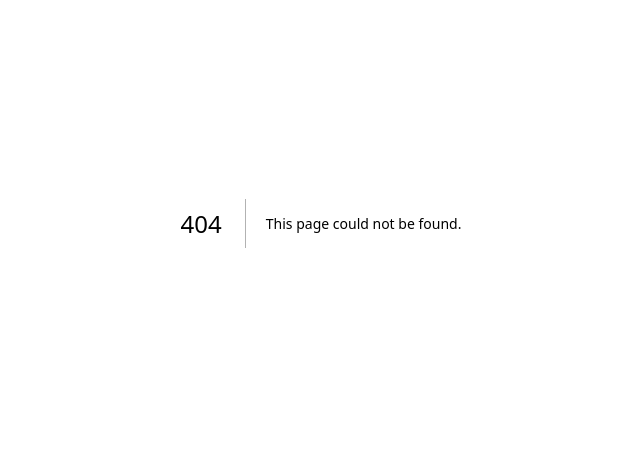
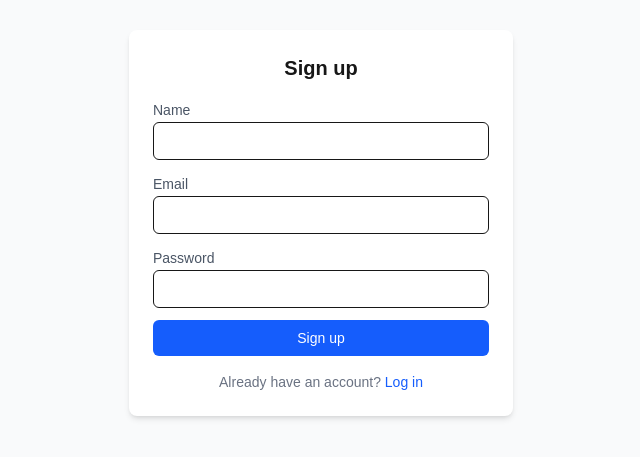
Before and after one commit to Zee-2004/task-tracker, a Next.js app: page /signup in a window 1280 px wide. Before the commit this address had no page. Shown: the part 177-634 px from the top of the page, without its empty margins (319-959 px from the left). Built offline with nearby package versions, Linux system fonts and the light colour scheme.

Commit message:
Add login and signup pages

```diff
--- a/src/app/layout.tsx
+++ b/src/app/layout.tsx
@@ -1,6 +1,7 @@
 import type { Metadata } from "next";
 import { Geist, Geist_Mono } from "next/font/google";
 import "./globals.css";
+import Providers from "./providers";
 
 const geistSans = Geist({
   variable: "--font-geist-sans",
@@ -13,8 +14,8 @@
 });
 
 export const metadata: Metadata = {
-  title: "Create Next App",
-  description: "Generated by create next app",
+  title: "Task Tracker",
+  description: "A simple task tracking app",
 };
 
 export default function RootLayout({ children }: LayoutProps<"/">) {
@@ -23,7 +24,9 @@
       lang="en"
       className={`${geistSans.variable} ${geistMono.variable} h-full antialiased`}
     >
-      <body className="min-h-full flex flex-col">{children}</body>
+      <body className="min-h-full flex flex-col">
+        <Providers>{children}</Providers>
+      </body>
     </html>
   );
 }
--- /dev/null
+++ b/src/app/login/page.tsx
@@ -0,0 +1,75 @@
+'use client';
+
+import { useState } from 'react';
+import { signIn } from 'next-auth/react';
+import { useRouter } from 'next/navigation';
+
+export default function LoginPage() {
+  const router = useRouter();
+  const [email, setEmail] = useState('');
+  const [password, setPassword] = useState('');
+  const [error, setError] = useState('');
+
+  async function handleSubmit(e: React.FormEvent) {
+    e.preventDefault();
+    setError('');
+
+    const res = await signIn('credentials', {
+      email,
+      password,
+      redirect: false,
+    });
+
+    if (res?.error) {
+      setError('Invalid email or password');
+    } else {
+      router.push('/dashboard');
+    }
+  }
+
+  return (
+    <div className="min-h-screen flex items-center justify-center bg-gray-50 px-4">
+      <div className="w-full max-w-sm bg-white p-6 rounded-lg shadow-md space-y-4">
+        <h1 className="text-xl font-semibold text-center">Log in</h1>
+        <form onSubmit={handleSubmit} className="space-y-3">
+          <div>
+            <label htmlFor="email" className="text-sm text-gray-600">
+              Email
+            </label>
+            <input
+              id="email"
+              type="email"
+              value={email}
+              onChange={(e) => setEmail(e.target.value)}
+              required
+              className="w-full border rounded-md px-3 py-2 text-sm"
+            />
+          </div>
+          <div>
+            <label htmlFor="password" className="text-sm text-gray-600">
+              Password
+            </label>
+            <input
+              id="password"
+              type="password"
+              value={password}
+              onChange={(e) => setPassword(e.target.value)}
+              required
+              className="w-full border rounded-md px-3 py-2 text-sm"
+            />
+          </div>
+          {error && <p className="text-red-600 text-sm">{error}</p>}
+          <button
+            type="submit"
+            className="w-full bg-blue-600 text-white rounded-md py-2 text-sm font-medium hover:bg-blue-700"
+          >
+            Log in
+          </button>
+        </form>
+        <p className="text-sm text-center text-gray-500">
+          No account? <a href="/signup" className="text-blue-600">Sign up</a>
+        </p>
+      </div>
+    </div>
+  );
+}
--- /dev/null
+++ b/src/app/providers.tsx
@@ -0,0 +1,7 @@
+'use client';
+
+import { SessionProvider } from 'next-auth/react';
+
+export default function Providers({ children }: { children: React.ReactNode }) {
+  return <SessionProvider>{children}</SessionProvider>;
+}
--- /dev/null
+++ b/src/app/signup/page.tsx
@@ -0,0 +1,89 @@
+'use client';
+
+import { useState } from 'react';
+import { useRouter } from 'next/navigation';
+
+export default function SignupPage() {
+  const router = useRouter();
+  const [email, setEmail] = useState('');
+  const [password, setPassword] = useState('');
+  const [name, setName] = useState('');
+  const [error, setError] = useState('');
+
+  async function handleSubmit(e: React.FormEvent) {
+    e.preventDefault();
+    setError('');
+
+    const res = await fetch('/api/signup', {
+      method: 'POST',
+      headers: { 'Content-Type': 'application/json' },
+      body: JSON.stringify({ email, password, name }),
+    });
+
+    if (!res.ok) {
+      const data = await res.json();
+      setError(data.error || 'Signup failed');
+      return;
+    }
+
+    router.push('/login');
+  }
+
+  return (
+    <div className="min-h-screen flex items-center justify-center bg-gray-50 px-4">
+      <div className="w-full max-w-sm bg-white p-6 rounded-lg shadow-md space-y-4">
+        <h1 className="text-xl font-semibold text-center">Sign up</h1>
+        <form onSubmit={handleSubmit} className="space-y-3">
+          <div>
+            <label htmlFor="name" className="text-sm text-gray-600">
+              Name
+            </label>
+            <input
+              id="name"
+              type="text"
+              value={name}
+              onChange={(e) => setName(e.target.value)}
+              className="w-full border rounded-md px-3 py-2 text-sm"
+            />
+          </div>
+          <div>
+            <label htmlFor="email" className="text-sm text-gray-600">
+              Email
+            </label>
+            <input
+              id="email"
+              type="email"
+              value={email}
+              onChange={(e) => setEmail(e.target.value)}
+              required
+              className="w-full border rounded-md px-3 py-2 text-sm"
+            />
+          </div>
+          <div>
+            <label htmlFor="password" className="text-sm text-gray-600">
+              Password
+            </label>
+            <input
+              id="password"
+              type="password"
+              value={password}
+              onChange={(e) => setPassword(e.target.value)}
+              required
+              className="w-full border rounded-md px-3 py-2 text-sm"
+            />
+          </div>
+          {error && <p className="text-red-600 text-sm">{error}</p>}
+          <button
+            type="submit"
+            className="w-full bg-blue-600 text-white rounded-md py-2 text-sm font-medium hover:bg-blue-700"
+          >
+            Sign up
+          </button>
+        </form>
+        <p className="text-sm text-center text-gray-500">
+          Already have an account? <a href="/login" className="text-blue-600">Log in</a>
+        </p>
+      </div>
+    </div>
+  );
+}
```
